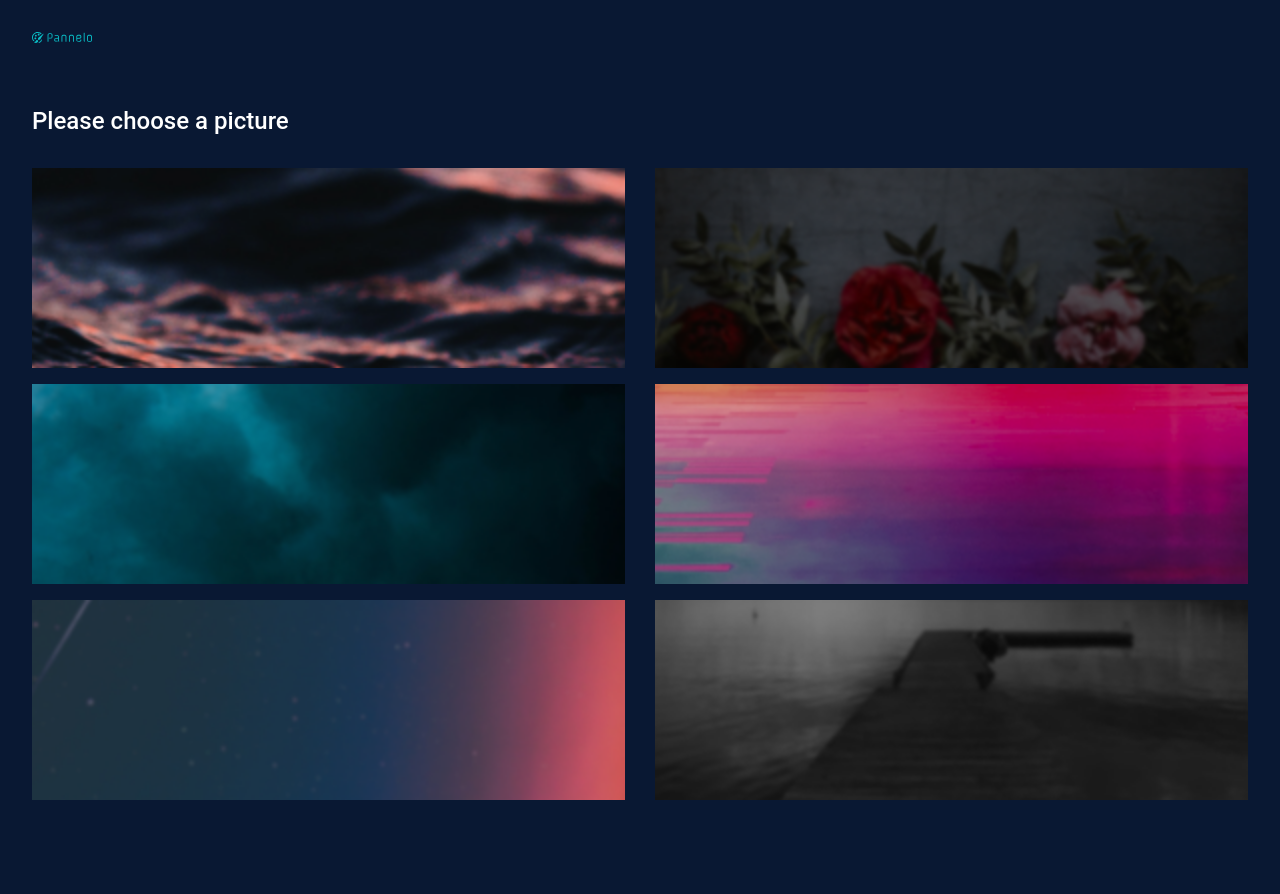
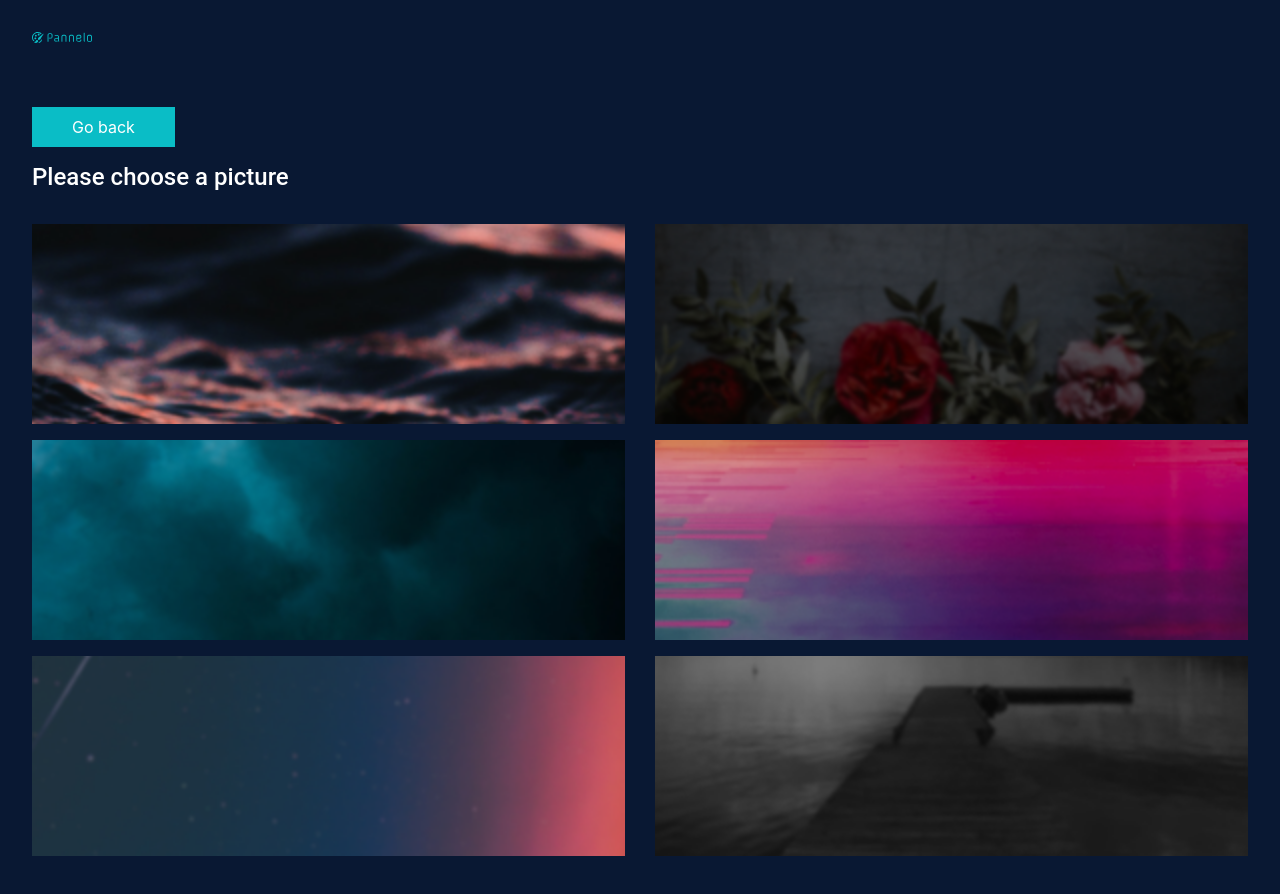
Before and after one commit to Atndesign/Pannelo, a React (Create React App) app: page / in a window 1280 px wide. Both pictures are taken after a click on the button "Create my panel". Shown: the top 894 px of the page. Before the commit the page ends 848 px from the top, so only its background shows below. Built offline with nearby package versions, Linux system fonts and the light colour scheme; a web font is replaced by a local one.

Commit message:
switch html2canavs to dom-to-image dependency, wich fix the white space

```diff
--- a/package.json
+++ b/package.json
@@ -7,12 +7,12 @@
     "@testing-library/react": "^9.5.0",
     "@testing-library/user-event": "^7.2.1",
     "bootstrap": "^4.4.1",
+    "dom-to-image": "^2.6.0",
     "file-saver": "^2.0.2",
     "gulp": "^4.0.2",
     "gulp-autoprefixer": "^7.0.1",
     "gulp-sass": "^4.0.2",
     "gulp-sourcemaps": "^2.6.5",
-    "html2canvas": "^1.0.0-rc.5",
     "react": "^16.13.1",
     "react-dom": "^16.13.1",
     "react-scripts": "3.4.1"
--- a/src/_dev/css/components/step1.scss
+++ b/src/_dev/css/components/step1.scss
@@ -4,3 +4,8 @@
     text-align: left;
     margin-bottom: $spacer * 2;
 }
+
+.step__back {
+    @extend .home__btn;
+    margin: 0 0 $spacer 0;
+}
--- a/src/_dev/css/components/step2.scss
+++ b/src/_dev/css/components/step2.scss
@@ -34,6 +34,9 @@
     display: flex;
     justify-content: center;
     align-items: center;
+    background-position: center;
+    width: 300px;
+    height: 100px;
 
     .preview__text {
         margin-bottom: 0;
--- a/src/components/main.js
+++ b/src/components/main.js
@@ -44,10 +44,18 @@ class Main extends Component {
         )} */}
         {this.state.step === 0 && <Home changeStep={this.changeStep} />}
         {this.state.step === 1 && (
-          <Step1 getImageSrc={this.getImageSrc} changeStep={this.changeStep} />
+          <Step1
+            step={this.state.step}
+            getImageSrc={this.getImageSrc}
+            changeStep={this.changeStep}
+          />
         )}
         {this.state.step === 2 && (
-          <Step2 imgSrc={this.state.bgSrc} changeStep={this.changeStep} />
+          <Step2
+            step={this.state.step}
+            imgSrc={this.state.bgSrc}
+            changeStep={this.changeStep}
+          />
         )}
       </React.Fragment>
     );
--- a/src/components/step1.js
+++ b/src/components/step1.js
@@ -11,6 +11,12 @@ class Step1 extends Component {
   render() {
     return (
       <div className="step1">
+        <button
+          className="step__back"
+          onClick={(e) => this.props.changeStep(this.props.step - 1)}
+        >
+          Go back
+        </button>
         <h1 className="step__title">Please choose a picture</h1>
         <div className="row">
           {this.state.bgs.map((bg) => {
--- a/src/components/step2.js
+++ b/src/components/step2.js
@@ -1,6 +1,6 @@
 import React, { Component } from "react";
 import Preview from "./preview";
-import html2canvas from "html2canvas";
+import domtoimage from "dom-to-image";
 import { saveAs } from "file-saver";
 
 class Step2 extends Component {
@@ -20,10 +20,14 @@ class Step2 extends Component {
   };
 
   download = () => {
-    html2canvas(document.querySelector("#capture")).then((canvas) => {
-      let url = canvas.toDataURL("image/jpeg");
-      saveAs(url, "banner.jpg");
-    });
+    let imgDom = domtoimage
+      .toPng(document.querySelector("#capture"))
+      .then(function (dataUrl) {
+        saveAs(dataUrl, "banner.jpg");
+      })
+      .catch(function (error) {
+        console.error("oops, something went wrong!", error);
+      });
   };
 
   newText = () => {
@@ -35,7 +39,12 @@ class Step2 extends Component {
   render() {
     return (
       <div className="step2">
-        {/* <button className="home__btn" onClick={this.props.}>Go back</button> */}
+        <button
+          className="step__back"
+          onClick={(e) => this.props.changeStep(this.props.step - 1)}
+        >
+          Go back
+        </button>
         <h1 className="step__title">Enter your custom text</h1>
         <div className="row">
           <div className="col-lg-6">
```
Also changed, not shown: public/css/App.css, 2 other files (tests, documents, lock files or other folders).
